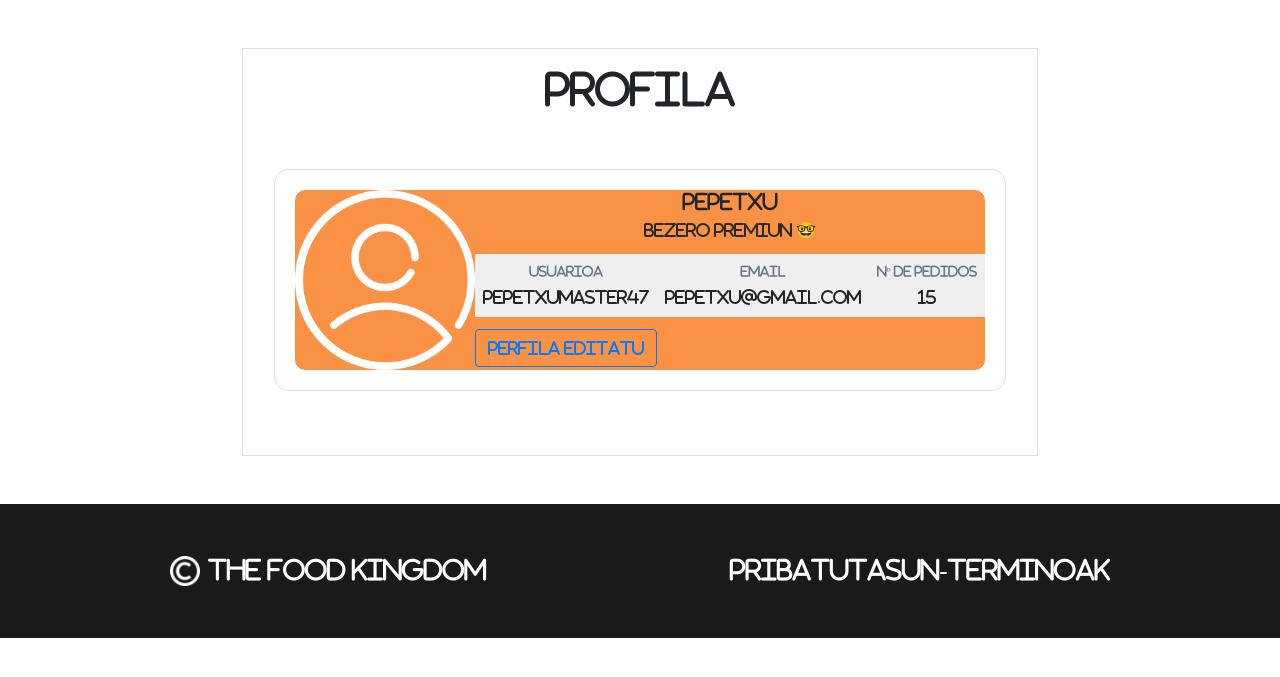
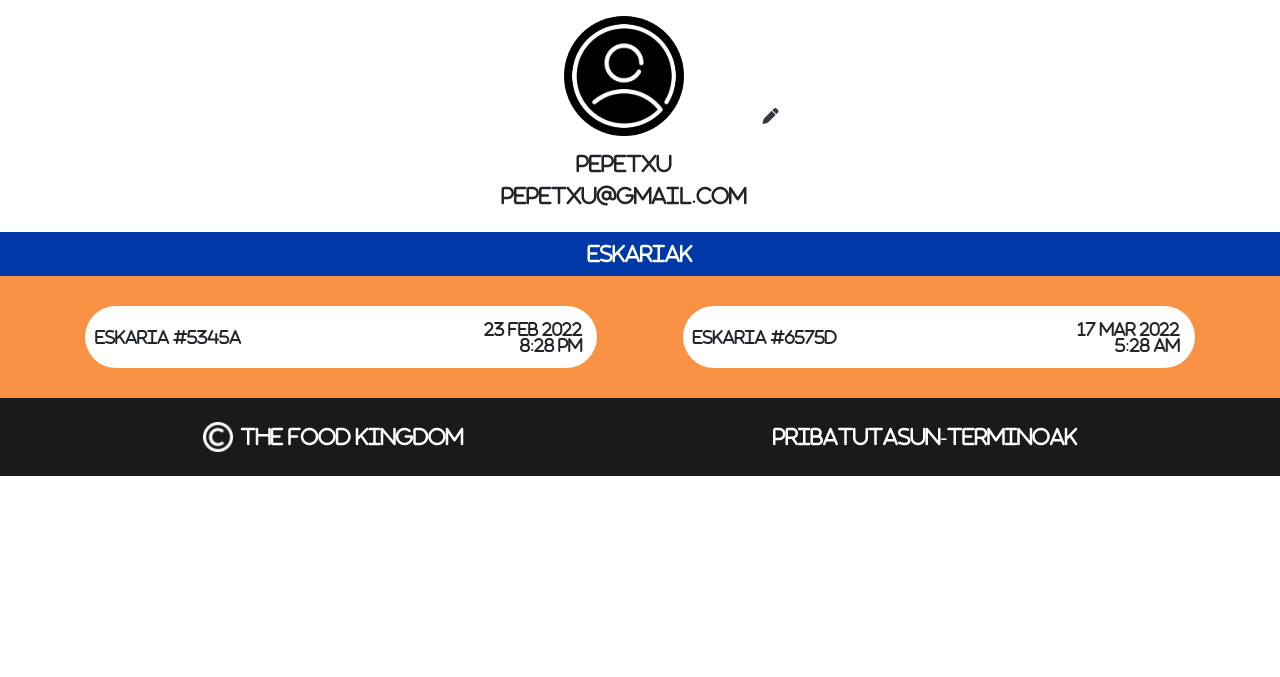
Before and after one commit to garateHegoi/TheFoodKingdom, a Django app: page /profila/ in a window 1280 px wide; the page is wider, and only the part inside the window is pictured. Shown: the part 108-785 px from the top of that part. Run offline with Django 4.2, Linux system fonts and the light colour scheme; some libraries are stand-ins or nearby versions; some web fonts are replaced.

Commit message:
Profila pantailaren diseinua hobetu

```diff
--- a/Django/TheFoodKingdom/bezeroa/templates/profila.html
+++ b/Django/TheFoodKingdom/bezeroa/templates/profila.html
@@ -3,56 +3,40 @@
 {% block title %}The Food Kingdom | Erregistroa{% endblock title%}
 {% block content %}
 
-<div class="container d-flex flex-column align-items-center my-5">
-    <div class="text-center border p-3" style="width: fit-content;">
-        <h1>Profila</h1>
-        <section class="vh-100" style="background-color: #ffffff;">
-            <div class="container py-5 h-100">
-                <div class="row d-flex justify-content-center align-items-center h-100">
-                    <div class="col">
-                        <div class="card" style="border-radius: 15px;">
-                            <div class="card-body p-8" >
-                                <div class="d-flex text-black" style="background-color:#F99245; border-radius: 10px;">
-                                    <div class="flex-shrink-0">
-                                        <img src="{% static 'img/usuario.png'%}"
-                                             class="img-fluid"
-                                             style="width: 180px; border-radius: 10px;">
+<div class="container text-center my-3">
+        <div class="d-flex justify-content-center align-items-center">
+        <div class="mr-3">
+            <img src="{% static 'img/usuario.png'%}"class="img-fluid rounded-circle p-2 mb-3" style="width:120px; border-radius: 10px; background-color: black;">
+            <h5>Pepetxu</h5>
+            <h5>pepetxu@gmail.com</h5>
         </div>
-                                    <div class="flex-grow-1 ms-3">
-                                        <h5 class="mb-1">Pepetxu</h5>
-                                        <p class="mb-2 pb-1" style="color: #2b2a2a;">Bezero Premiun 🤓</p>
-                                        <div class="d-flex justify-content-start rounded-3 p-2 mb-2"
-                                             style="background-color: #efefef;">
+        <a href="{% url 'profilaaldatu' %}"><i class="fa-solid fa-pen text-dark"></i></a>
+    </div>
+</div>
+
+<div class="eskariak_title">
+    <h5>ESKARIAK</h5>
+</div>
+<div class="eskariak">
     <div>
-                                                <p class="small text-muted mb-1">Usuarioa</p>
-                                                <p class="mb-0">PepetxuMaster47</p>
+        <div class="eskari_info">
+            <p>Eskaria #5345A</p>
+            <div>
+                <p>23 Feb 2022</p>
+                <p>8:28 PM</p>
             </div>
-                                            <div class="px-3">
-                                                <p class="small text-muted mb-1">Email</p>
-                                                <p class="mb-0">pepetxu@gmail.com</p>
+        </div>
     </div>
     <div>
-                                                <p class="small text-muted mb-1">Nº de Pedidos</p>
-                                                <p class="mb-0">15</p>
-                                            </div>
-                                        </div>
-                                        <div class="d-flex pt-1">
-                                            <button type="button" class="btn btn-outline-primary me-1 flex-grow-1">
-                                                <a href="{% url 'profilaaldatu' %}">Perfila Editatu</a>
-                                            </button>
+        <div class="eskari_info">
+            <p>Eskaria #6575D</p>
+            <div>
+                <p>17 Mar 2022</p>
+                <p>5:28 AM</p>
             </div>
         </div>
     </div>
 </div>
-                        </div>
-                    </div>
-                </div>
-            </div>
-        </section>
-    </div>
-</div>
-</div>
-
 {% endblock content %}
 {% block javascript %}
 {% endblock javascript %}
--- a/Django/TheFoodKingdom/bezeroa/urls.py
+++ b/Django/TheFoodKingdom/bezeroa/urls.py
@@ -3,5 +3,5 @@ from . import views
 
 urlpatterns=[
     path('',views.profila,name='profila'),
-    path('profila/profilaaldatu/',views.profilaaldatu,name='profilaaldatu'),
+    path('profilaaldatu/',views.profilaaldatu,name='profilaaldatu'),
 ]
--- a/Django/TheFoodKingdom/janaria/static/css/styles.css
+++ b/Django/TheFoodKingdom/janaria/static/css/styles.css
@@ -62,7 +62,7 @@
 }
 
 .footer_title {
-  font-size: 25px;
+  font-size: 20px;
   color: #fff;
   text-decoration: none;
 }
@@ -389,3 +389,47 @@ nav.navbar {
 .box_shadow_carrousel {
   box-shadow: 15px 15px #f99245;
 }
+
+/* Profila */
+.eskariak_title{
+  background-color: #0038a8;
+  color: white;
+  text-align: center;
+  padding: 10px;
+}
+.eskariak_title h5{
+  margin: 0;
+}
+
+.eskariak{
+  background-color: #f99245;
+  display: flex;
+  justify-content: space-evenly;
+  padding: 30px 0px;
+}
+
+.eskariak div{
+  background-color: white;
+  border-radius: 40px;
+  flex-basis: 40%;
+  padding: 5px;
+}
+.eskari_info{
+  display: flex;
+  align-items: center;
+  justify-content: space-between;
+}
+.eskari_info div{
+  display: flex;
+  flex-direction: column;
+  width: fit-content;
+  align-items: end;
+}
+.eskari_info p{
+  line-height: 1;
+  margin: 0;
+  width: fit-content;
+}
+.saskia{
+
+}
--- a/Django/TheFoodKingdom/janaria/templates/base.html
+++ b/Django/TheFoodKingdom/janaria/templates/base.html
@@ -73,7 +73,7 @@
 
 {% endblock content %}
 <footer class="foot">
-    <div class="d-flex flex-row justify-content-around p-5">
+    <div class="d-flex flex-row justify-content-around px-5 py-4">
         <div class="d-flex flex-row align-items-center">
             <img class="mr-2" width="30px" src="{% static 'img/copyright.png'%}">
             <a class="footer_title" href="#">The Food Kingdom</a>
```
Lines whose indentation alone changed are shown as unchanged.
